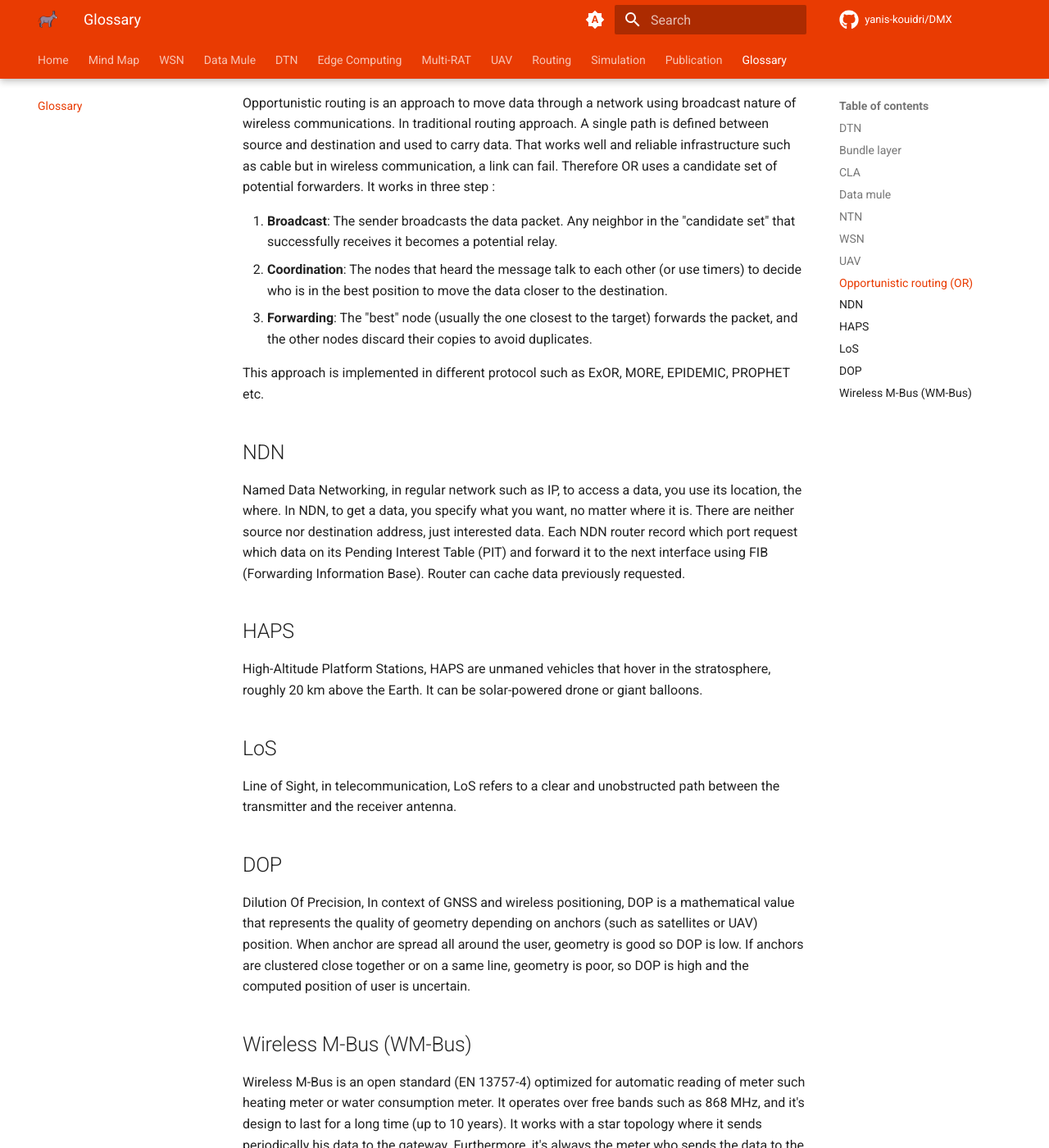
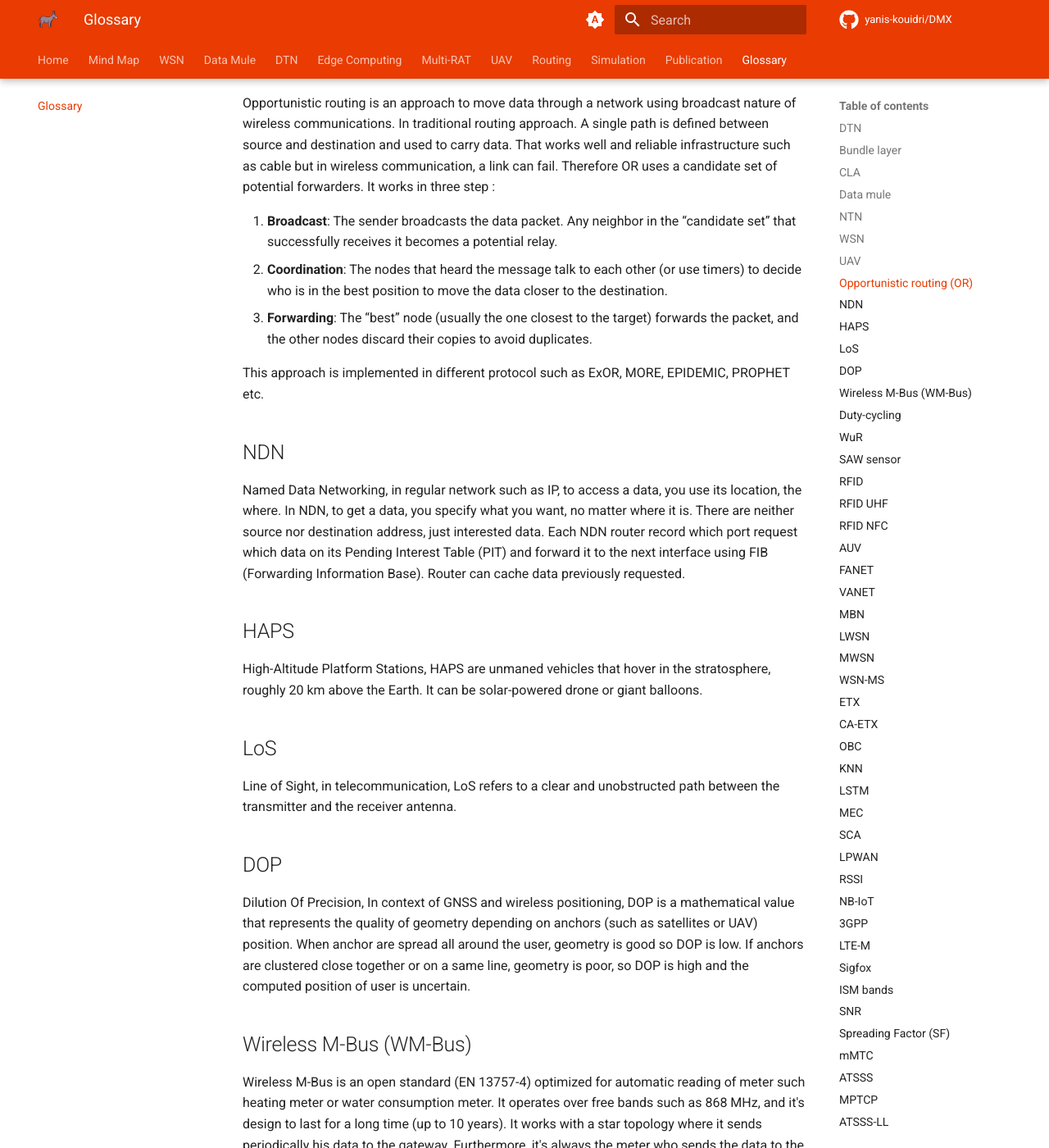
Before and after one commit to Yanis-Kouidri/DMX, an MkDocs documentation site: the page built from docs/glossary.md, in a window 1280 px wide and 1400 px high, scrolled down 1673 px. Shown: the whole window at 82% size. Built offline with MkDocs 1.6.1 and Material for MkDocs 9.7.7, drawn with Linux system fonts in a browser that asks for light colours; comment, search, counter and statistics services are not loaded; some of the changed text lies outside the part shown.

Commit message:
feat: add terms to define

```diff
--- a/docs/glossary.md
+++ b/docs/glossary.md
@@ -32,9 +32,9 @@
 
  Opportunistic routing is an approach to move data through a network using broadcast nature of wireless communications. In traditional routing approach. A single path is defined between source and destination and used to carry data. That works well and reliable infrastructure such as cable but in wireless communication, a link can fail. Therefore OR uses a candidate set of potential forwarders. It works in three step :
 
-1. **Broadcast**: The sender broadcasts the data packet. Any neighbor in the "candidate set" that successfully receives it becomes a potential relay.
+1. **Broadcast**: The sender broadcasts the data packet. Any neighbor in the “candidate set” that successfully receives it becomes a potential relay.
 2. **Coordination**: The nodes that heard the message talk to each other (or use timers) to decide who is in the best position to move the data closer to the destination.
-3. **Forwarding**: The "best" node (usually the one closest to the target) forwards the packet, and the other nodes discard their copies to avoid duplicates.
+3. **Forwarding**: The “best” node (usually the one closest to the target) forwards the packet, and the other nodes discard their copies to avoid duplicates.
 
 This approach is implemented in different protocol such as ExOR, MORE, EPIDEMIC, PROPHET etc.
 
@@ -57,3 +57,95 @@
 ## Wireless M-Bus (WM-Bus)
 
 Wireless M-Bus is an open standard (EN 13757-4) optimized for automatic reading of meter such heating meter or water consumption meter. It operates over free bands such as 868 MHz, and it's design to last for a long time (up to 10 years). It works with a star topology where it sends periodically his data to the gateway. Furthermore, it's always the meter who sends the data to the gateway, never the opposite. The WM-Bus range is around 40 meters indoors ans 800m outdoor in free field.
+
+## Duty-cycling
+
+## WuR
+
+Wake up Radio
+
+## SAW sensor
+
+## RFID
+
+## RFID UHF
+
+## RFID NFC
+
+## AUV
+
+## FANET
+
+## VANET
+
+## MBN
+
+## LWSN
+
+## MWSN
+
+## WSN-MS
+
+## ETX
+
+## CA-ETX
+
+## OBC
+
+## KNN
+
+## LSTM
+
+## MEC
+
+## SCA
+
+## LPWAN
+
+## RSSI
+
+## NB-IoT
+
+## 3GPP
+
+## LTE-M
+
+## Sigfox
+
+## ISM bands
+
+## SNR
+
+## Spreading Factor (SF)
+
+## mMTC
+
+## ATSSS
+
+## MPTCP
+
+## ATSSS-LL
+
+## Matter
+
+## CSA
+
+## MNT
+
+## PDR
+
+## FLB
+
+## Stochastic
+
+## TOPSIS
+
+## RODENT
+
+## Uruha
+
+## ATSR
+
+## Hop-by-hop routing
+
+## Source routing
```
